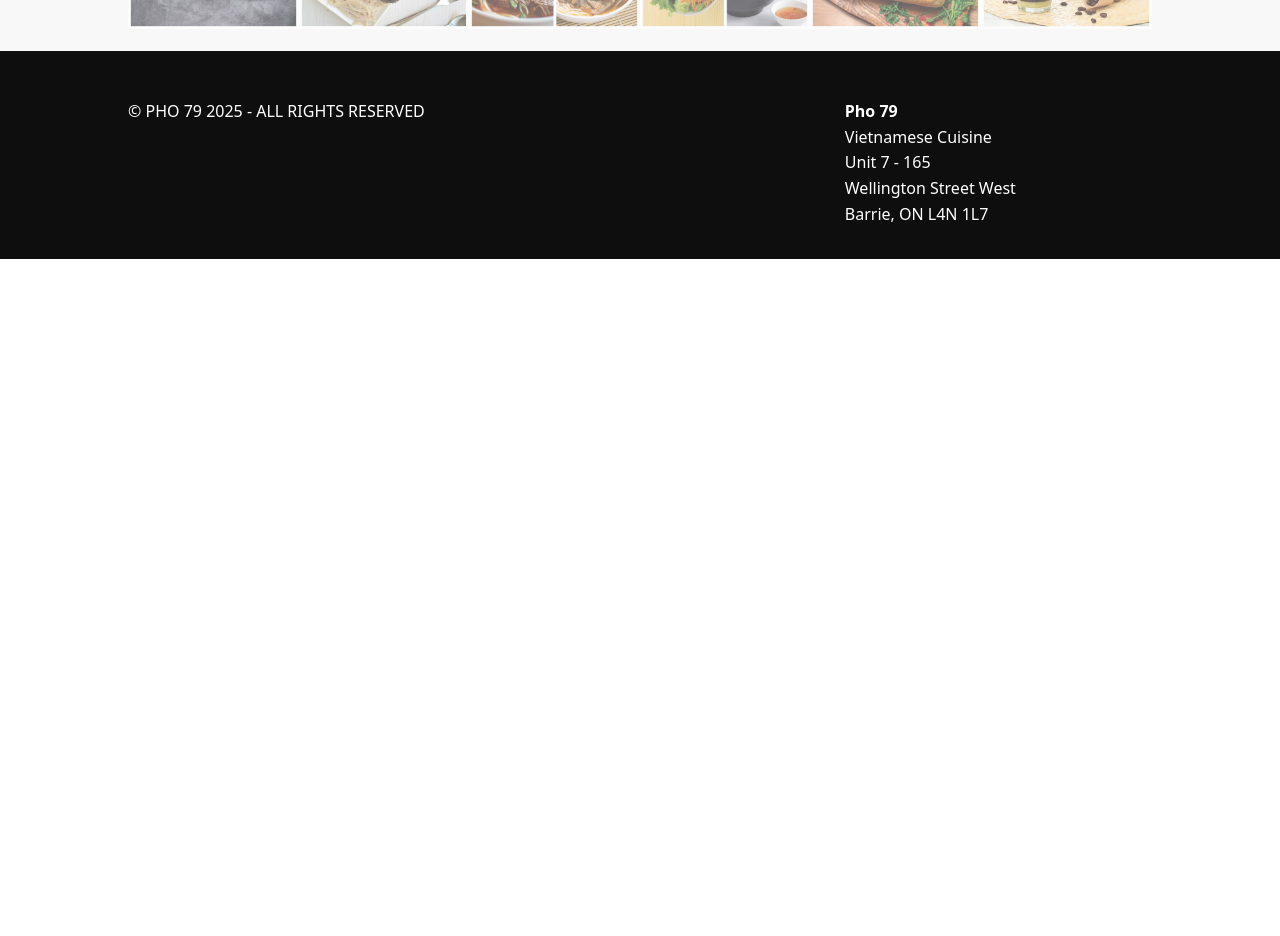
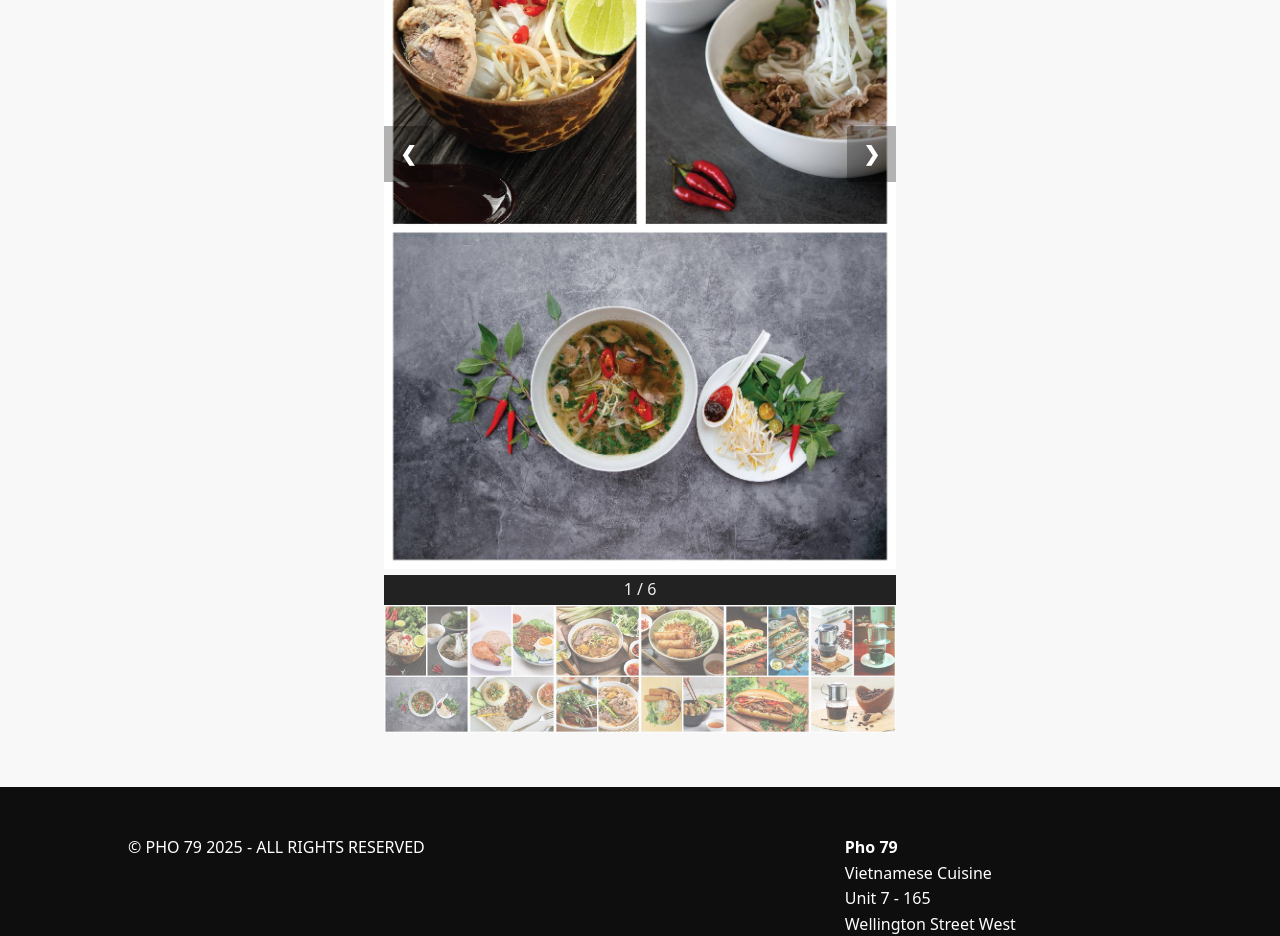
Before and after one commit to benjaminnguyen2/pho79, a Vue app: page /about in a window 1280 px wide. Shown: the part 640-1576 px from the top of the page. Before the commit the page ends 899 px from the top, so only its background shows below. Built offline with nearby package versions, Linux system fonts and the light colour scheme.

Commit message:
Fixing image carousel

```diff
--- a/src/views/AboutView.vue
+++ b/src/views/AboutView.vue
@@ -1,3 +1,27 @@
+<script setup lang="ts">
+import { ref } from 'vue';
+
+const active = ref(0)
+
+function next () {
+    active.value++;
+    if (active.value > 5) {
+        active.value = 0
+    }
+}
+
+function prev () {
+    active.value--;
+    if (active.value < 0) {
+        active.value = 5
+    }
+}
+
+function currentSlide(input: number) {
+    active.value = input - 1
+}
+</script>
+
 <template>
   <div class="main-section">
     <div class="content-wrapper">
@@ -23,54 +47,52 @@
 
       <!-- Container for the image gallery -->
       <div class="container">
+        <button class="prev" @click="prev">&#10094;</button>
         <!-- Full-width images with number text -->
-        <div class="mySlides">
-          <div class="numbertext">1 / 6</div>
-          <img src="@/assets/about/pho.jpg" style="width: 100%" />
+        <!-- <div class="card" v-for="card in cards" :key="card">
+            {{card}}
+        </div> -->
+        <div :class="active == 0 ? 'mySlides' : 'hideSlide'">
+          <img src="@/assets/about/pho.jpg" class="slideImage" />
         </div>
 
-        <div class="mySlides">
-          <div class="numbertext">2 / 6</div>
-          <img src="@/assets/about/com.jpg" style="width: 100%" />
+        <div :class="active == 1 ? 'mySlides' : 'hideSlide'">
+          <img src="@/assets/about/com.jpg" class="slideImage" />
         </div>
 
-        <div class="mySlides">
-          <div class="numbertext">3 / 6</div>
-          <img src="@/assets/about/bunbohue.jpg" style="width: 100%" />
+        <div :class="active == 2 ? 'mySlides' : 'hideSlide'">
+          <img src="@/assets/about/bunbohue.jpg" class="slideImage" />
         </div>
 
-        <div class="mySlides">
-          <div class="numbertext">4 / 6</div>
-          <img src="@/assets/about/bunchagio.jpg" style="width: 100%" />
+        <div :class="active == 3 ? 'mySlides' : 'hideSlide'">
+          <img src="@/assets/about/bunchagio.jpg" class="slideImage" />
         </div>
 
-        <div class="mySlides">
-          <div class="numbertext">5 / 6</div>
-          <img src="@/assets/about/banhmi.jpg" style="width: 100%" />
+        <div :class="active == 4 ? 'mySlides' : 'hideSlide'">
+          <img src="@/assets/about/banhmi.jpg" class="slideImage" />
         </div>
 
-        <div class="mySlides">
-          <div class="numbertext">6 / 6</div>
-          <img src="@/assets/about/cafe.jpg" style="width: 100%" />
+        <div :class="active == 5 ? 'mySlides' : 'hideSlide'">
+          <img src="@/assets/about/cafe.jpg" class="slideImage" />
         </div>
 
         <!-- Next and previous buttons -->
-        <a class="prev" onclick="plusSlides(-1)">&#10094;</a>
-        <a class="next" onclick="plusSlides(1)">&#10095;</a>
+        <button class="next" @click="next">&#10095;</button>
 
         <!-- Image text -->
         <div class="caption-container">
-          <p id="caption"></p>
+          <p id="caption" class="numbertext">{{ active+1 }} / 6</p>
         </div>
 
         <!-- Thumbnail images -->
         <div class="row">
+
           <div class="column">
             <img
               class="demo cursor"
               src="@/assets/about/pho.jpg"
               style="width: 100%"
-              onclick="currentSlide(1)"
+              @click="currentSlide(1)"
               alt="Pho"
             />
           </div>
@@ -79,7 +101,7 @@
               class="demo cursor"
               src="@/assets/about/com.jpg"
               style="width: 100%"
-              onclick="currentSlide(2)"
+              @click="currentSlide(2)"
               alt="Com"
             />
           </div>
@@ -88,7 +110,7 @@
               class="demo cursor"
               src="@/assets/about/bunbohue.jpg"
               style="width: 100%"
-              onclick="currentSlide(3)"
+              @click="currentSlide(3)"
               alt="Bun Bo Hue"
             />
           </div>
@@ -97,7 +119,7 @@
               class="demo cursor"
               src="@/assets/about/bunchagio.jpg"
               style="width: 100%"
-              onclick="currentSlide(4)"
+              @click="currentSlide(4)"
               alt="Bun Cha Gio"
             />
           </div>
@@ -106,7 +128,7 @@
               class="demo cursor"
               src="@/assets/about/banhmi.jpg"
               style="width: 100%"
-              onclick="currentSlide(5)"
+              @click="currentSlide(5)"
               alt="banh mi"
             />
           </div>
@@ -115,10 +137,11 @@
               class="demo cursor"
               src="@/assets/about/cafe.jpg"
               style="width: 100%"
-              onclick="currentSlide(6)"
+              @click="currentSlide(6)"
               alt="coffee"
             />
           </div>
+
         </div>
       </div>
     </div>
@@ -237,11 +260,21 @@
 /* Position the image container (needed to position the left and right arrows) */
 .container {
   position: relative;
+  margin: 2rem auto 2rem auto;
+  width: 50%;
 }
 
 /* Hide the images by default */
 .mySlides {
+  display: inline-block;
+}
+
+.hideSlide {
   display: none;
+}
+
+.slideImage {
+  width: 100%;
 }
 
 /* Add a pointer when hovering over the thumbnail images */
@@ -259,11 +292,13 @@
   padding: 16px;
   margin-top: -50px;
   color: white;
+  background-color: rgba(0, 0, 0, 0.3);
   font-weight: bold;
   font-size: 20px;
   border-radius: 0 3px 3px 0;
   user-select: none;
   -webkit-user-select: none;
+  border: none;
 }
 
 /* Position the "next button" to the right */
@@ -281,10 +316,7 @@
 /* Number text (1/3 etc) */
 .numbertext {
   color: #f2f2f2;
-  font-size: 12px;
-  padding: 8px 12px;
-  position: absolute;
-  top: 0;
+  font-size: 1rem;
 }
 
 /* Container for image text */
```
